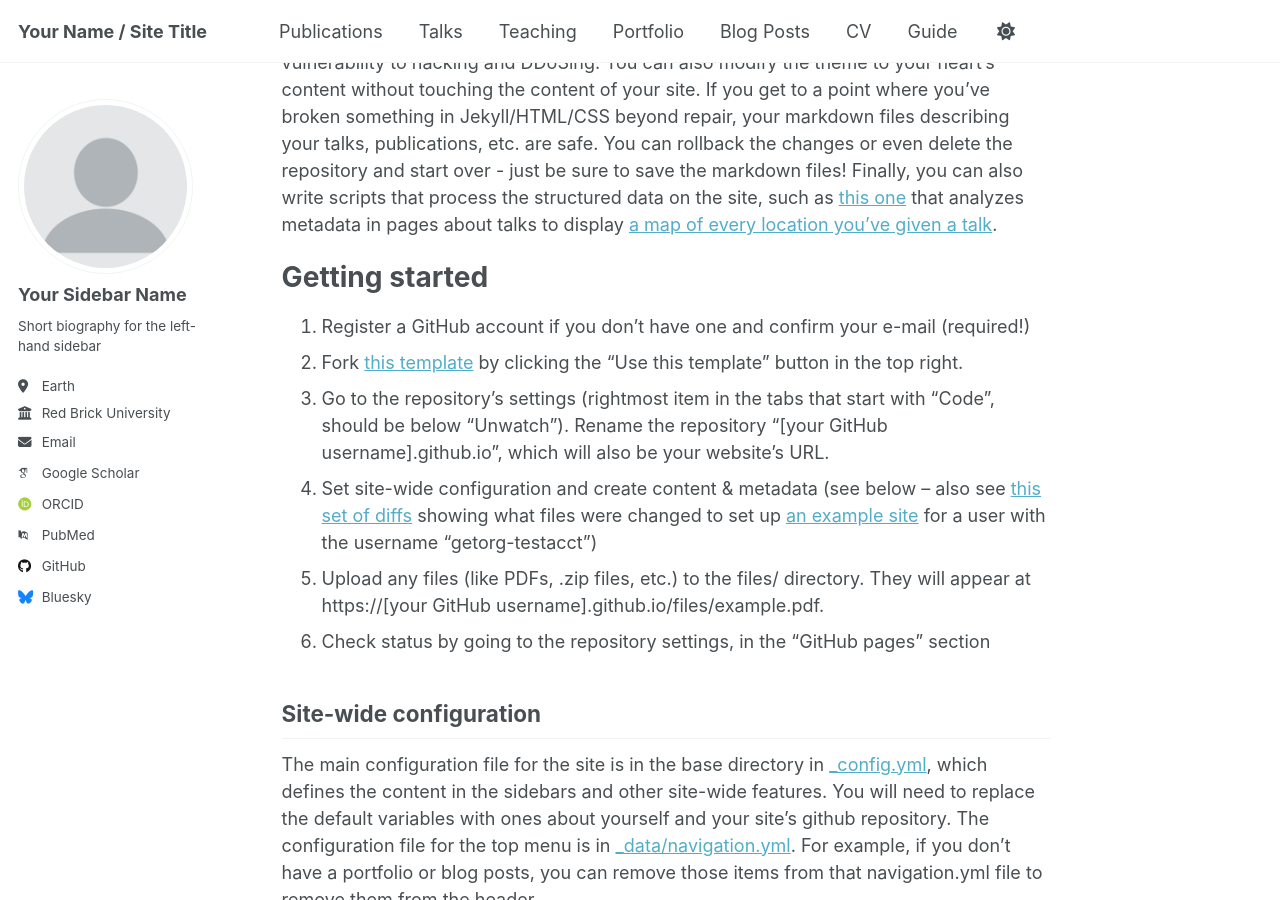
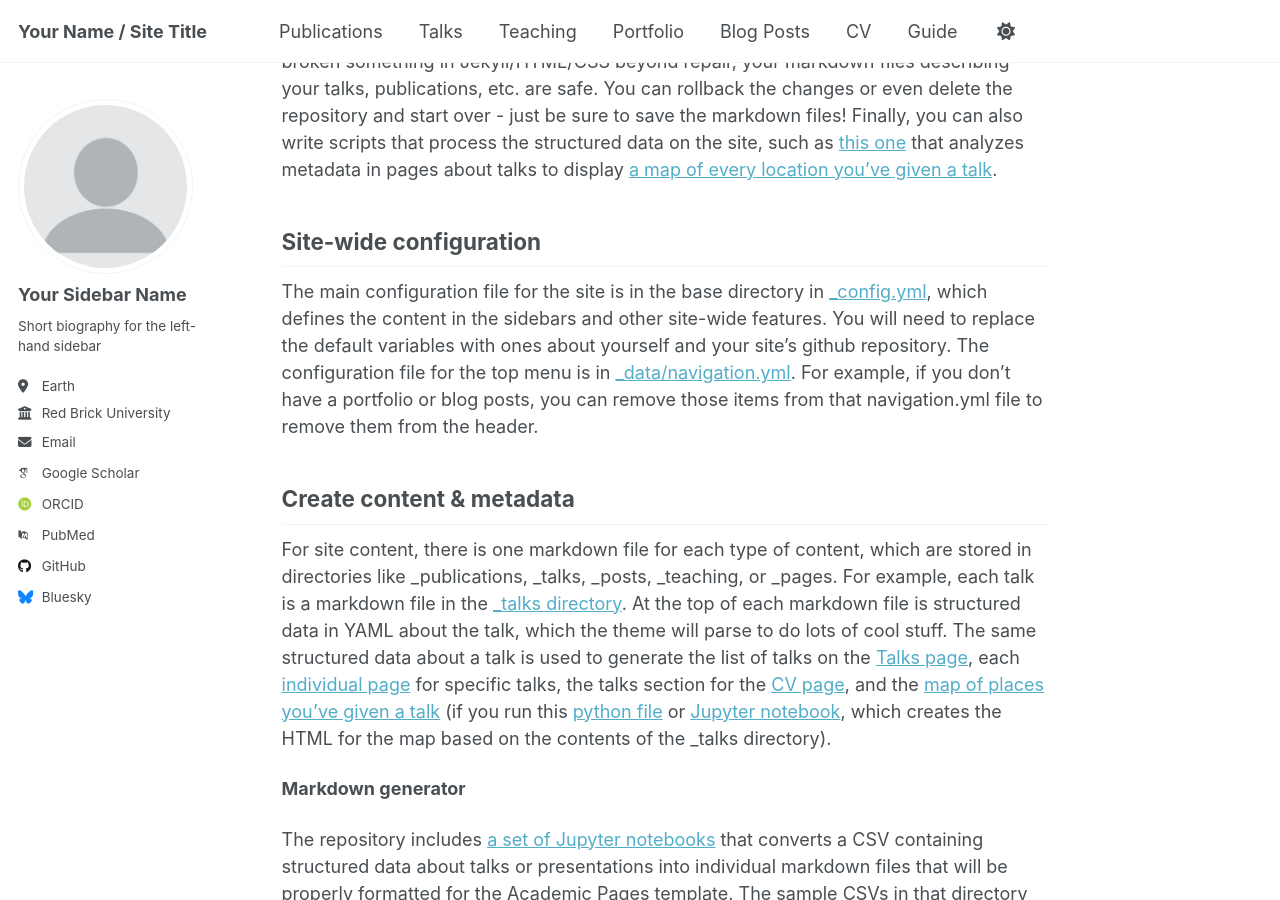
Before and after one commit to cathyfyx/cathyfyx.github.io, a Jekyll site: the page built from _pages/about.md, in a window 1280 px wide and 900 px high, scrolled down 728 px. Built offline with Jekyll 4.4.1, drawn with Linux system fonts in a browser that asks for light colours; some web fonts are replaced; some of the changed text lies outside the part shown.

Commit message:
update about.md

```diff
--- a/_pages/about.md
+++ b/_pages/about.md
@@ -1,28 +1,19 @@
 ---
 permalink: /
-title: "Academic Pages is a ready-to-fork GitHub Pages template for academic personal websites"
+title: "About me"
 author_profile: true
 redirect_from:
   - /about/
   - /about.html
 ---
 
-This is the front page of a website that is powered by the [Academic Pages template](https://github.com/academicpages/academicpages.github.io) and hosted on GitHub pages. [GitHub pages](https://pages.github.com) is a free service in which websites are built and hosted from code and data stored in a GitHub repository, automatically updating when a new commit is made to the repository. This template was forked from the [Minimal Mistakes Jekyll Theme](https://mmistakes.github.io/minimal-mistakes/) created by Michael Rose, and then extended to support the kinds of content that academics have: publications, talks, teaching, a portfolio, blog posts, and a dynamically-generated CV. You can fork [this template](https://github.com/academicpages/academicpages.github.io) right now, modify the configuration and markdown files, add your own PDFs and other content, and have your own site for free, with no ads!
+This is yuexin world.[Academic Pages template](https://github.com/academicpages/academicpages.github.io) and hosted on GitHub pages. [GitHub pages](https://pages.github.com) is a free service in which websites are built and hosted from code and data stored in a GitHub repository, automatically updating when a new commit is made to the repository. This template was forked from the [Minimal Mistakes Jekyll Theme](https://mmistakes.github.io/minimal-mistakes/) created by Michael Rose, and then extended to support the kinds of content that academics have: publications, talks, teaching, a portfolio, blog posts, and a dynamically-generated CV. You can fork [this template](https://github.com/academicpages/academicpages.github.io) right now, modify the configuration and markdown files, add your own PDFs and other content, and have your own site for free, with no ads!
 
 A data-driven personal website
 ======
 Like many other Jekyll-based GitHub Pages templates, Academic Pages makes you separate the website's content from its form. The content & metadata of your website are in structured markdown files, while various other files constitute the theme, specifying how to transform that content & metadata into HTML pages. You keep these various markdown (.md), YAML (.yml), HTML, and CSS files in a public GitHub repository. Each time you commit and push an update to the repository, the [GitHub pages](https://pages.github.com/) service creates static HTML pages based on these files, which are hosted on GitHub's servers free of charge.
 
 Many of the features of dynamic content management systems (like Wordpress) can be achieved in this fashion, using a fraction of the computational resources and with far less vulnerability to hacking and DDoSing. You can also modify the theme to your heart's content without touching the content of your site. If you get to a point where you've broken something in Jekyll/HTML/CSS beyond repair, your markdown files describing your talks, publications, etc. are safe. You can rollback the changes or even delete the repository and start over - just be sure to save the markdown files! Finally, you can also write scripts that process the structured data on the site, such as [this one](https://github.com/academicpages/academicpages.github.io/blob/master/talkmap.ipynb) that analyzes metadata in pages about talks to display [a map of every location you've given a talk](https://academicpages.github.io/talkmap.html).
-
-Getting started
-======
-1. Register a GitHub account if you don't have one and confirm your e-mail (required!)
-1. Fork [this template](https://github.com/academicpages/academicpages.github.io) by clicking the "Use this template" button in the top right.
-1. Go to the repository's settings (rightmost item in the tabs that start with "Code", should be below "Unwatch"). Rename the repository "[your GitHub username].github.io", which will also be your website's URL.
-1. Set site-wide configuration and create content & metadata (see below -- also see [this set of diffs](http://archive.is/3TPas) showing what files were changed to set up [an example site](https://getorg-testacct.github.io) for a user with the username "getorg-testacct")
-1. Upload any files (like PDFs, .zip files, etc.) to the files/ directory. They will appear at https://[your GitHub username].github.io/files/example.pdf.
-1. Check status by going to the repository settings, in the "GitHub pages" section
 
 Site-wide configuration
 ------
```
